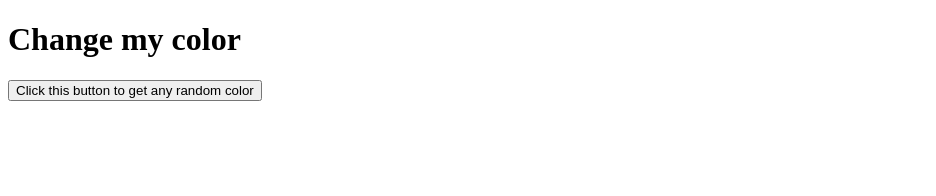
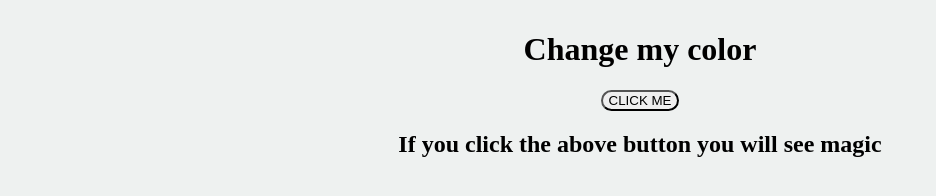
Before and after one commit to Kunalpandey1603/Frontend_Practice, a plain HTML site: page frontend-project/html/index.html in a window 1280 px wide. Shown: the whole page, without its empty margins (0-936 px from the left). Drawn offline with Linux system fonts and the light colour scheme.

Commit message:
improving css

```diff
--- a/frontend-project/css/style.css
+++ b/frontend-project/css/style.css
@@ -0,0 +1,15 @@
+body {
+    max-width: 500px;
+    margin: auto;
+    background-color: rgb(238, 241, 240);
+    padding: 10px;
+    text-align: center
+
+}
+
+#click-btn {
+ border-radius: 30px;
+
+}
+
+#click-btn:hover {background-color:rgb(211, 224, 26)}
--- a/frontend-project/html/index.html
+++ b/frontend-project/html/index.html
@@ -10,7 +10,8 @@
 <body>
 
     <h1 id="heading-element">Change my color</h1>
-    <button id="click-btn">Click this button to get any random color</button>
+    <button id="click-btn">CLICK ME</button>
+    <h2>If you click the above button you will see magic</h2>
     <script src="../javascript/index.js"></script>
 </body>
 </html>
```
